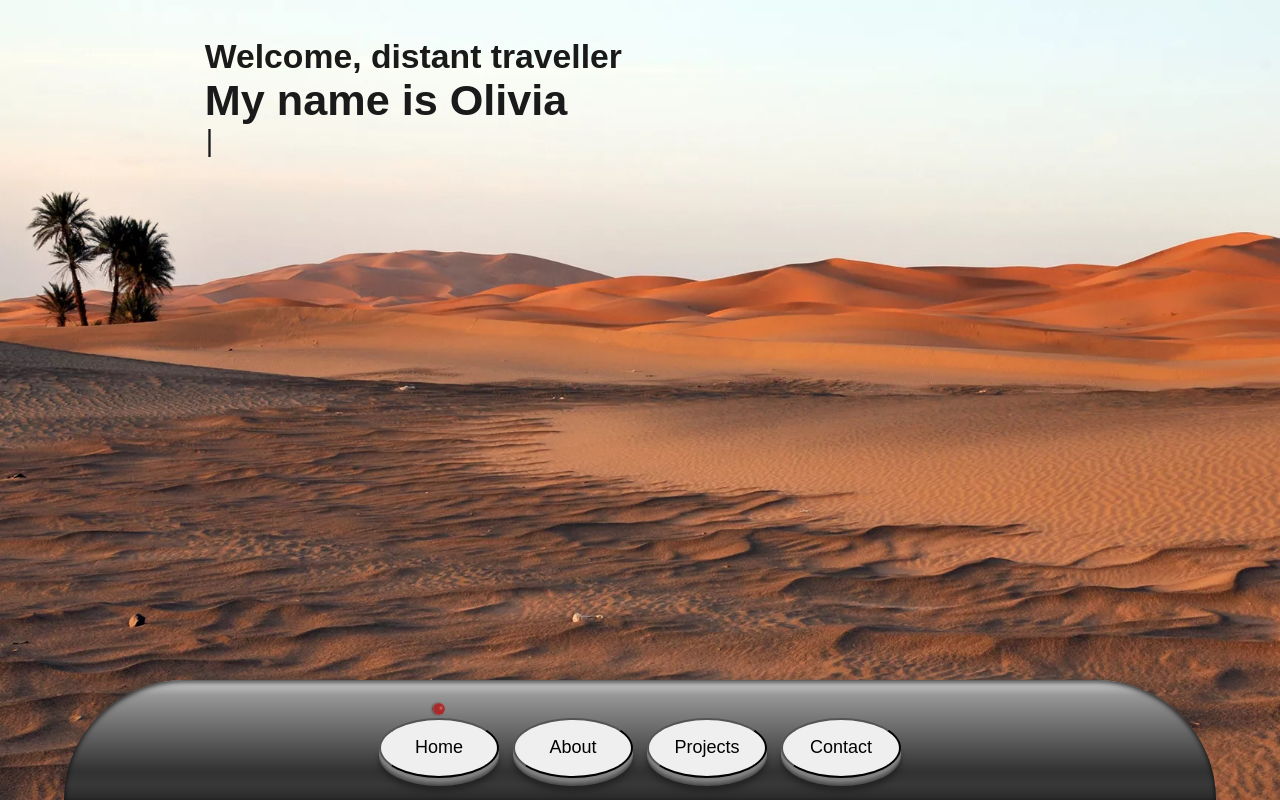
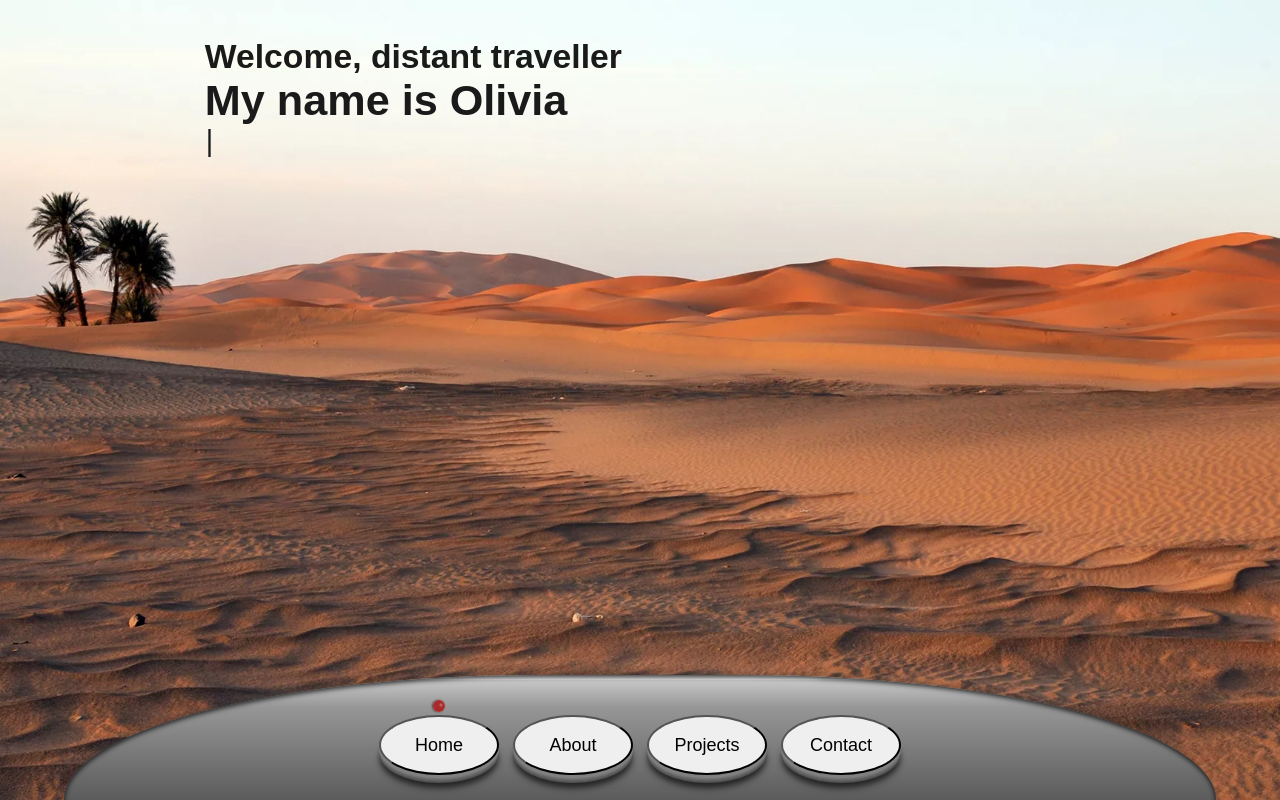
Before and after one commit to Liv4-code/planet-portfolio-site, a React (Create React App) app: page / in a window 1280 px wide. Built offline with nearby package versions, Linux system fonts and the light colour scheme; a web font is replaced by a local one.

Commit message:
Made nav panel more rounded

```diff
--- a/src/App.scss
+++ b/src/App.scss
@@ -24,11 +24,12 @@ a {
 .navigation {
     display: flex;
     justify-content: center;
-    align-items: center;
+    align-items: start;
     position: fixed;
-    bottom: 0;
+    bottom: -125px;
     width: 90vw;
-    height: 15%;
+
+    height: 250px;
     background: rgb(149, 149, 149);
     background: linear-gradient(
         rgb(224, 224, 224) 2%,
@@ -38,7 +39,7 @@ a {
         rgb(56, 56, 56) 87%,
         rgb(42, 42, 42) 100%
     );
-    border-radius: 10rem 10rem 0 0;
+    border-radius: 480px / 127px;
     box-shadow: -3px -10px 10px -12px rgba(46, 46, 46, 0.75),
         rgba(0, 0, 0, 0.8) 0px 2px 5px inset;
 
@@ -47,7 +48,7 @@ a {
         flex-direction: column-reverse;
         justify-content: center;
         align-items: center;
-        margin: 7px;
+        margin: 25px 7px 0 7px;
 
         .navigation_display__light {
             visibility: hidden;
@@ -106,6 +107,14 @@ a {
 @media (max-width: $breakpoint-tablet) {
     .navigation {
         width: 100vw;
+        align-items: start;
+        bottom: -95px;
+        height: 190px;
+        border-radius: 345px / 99px;
+
+        .navigation_display {
+            margin-top: 16px;
+        }
 
         .navigation__button {
             height: 54px;
```
